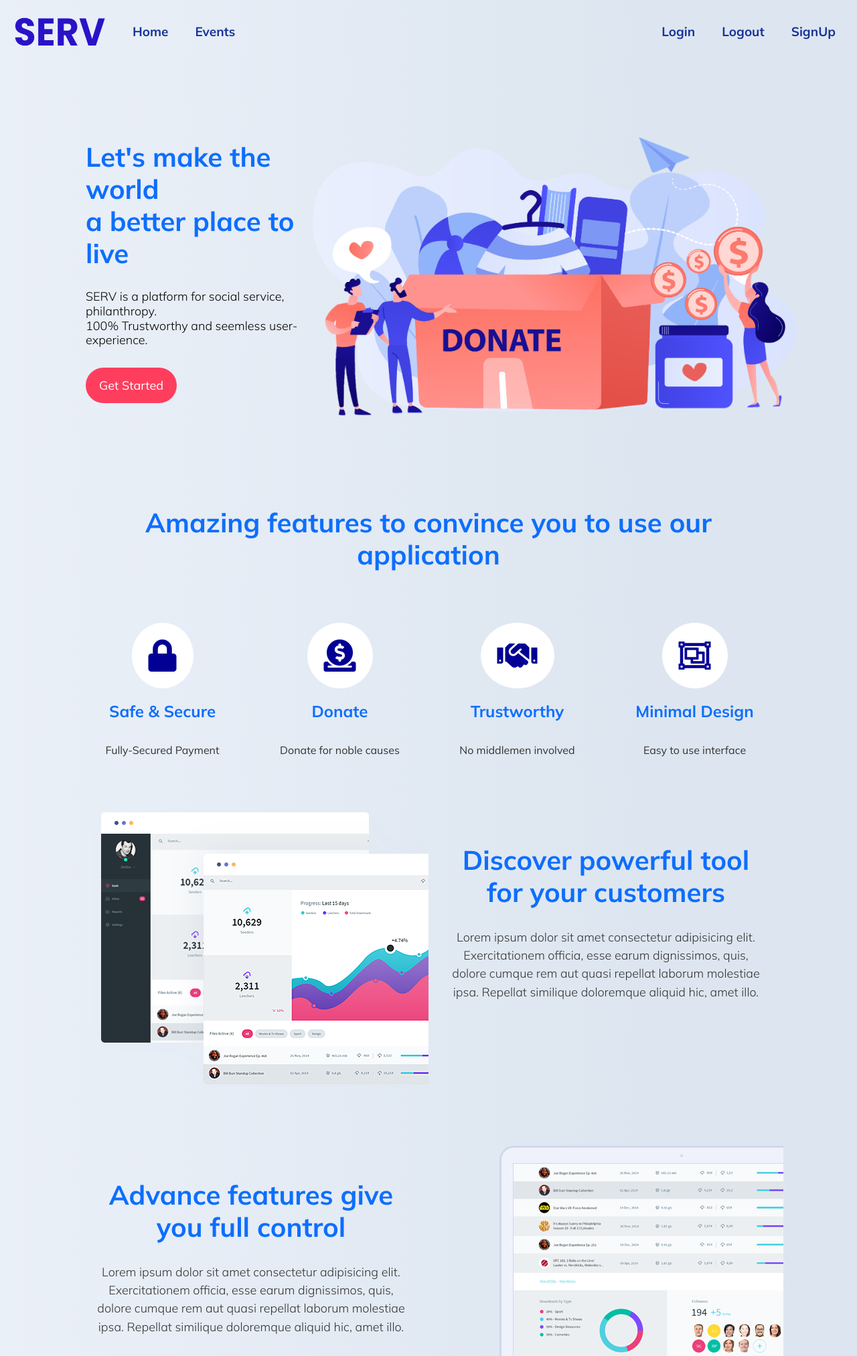
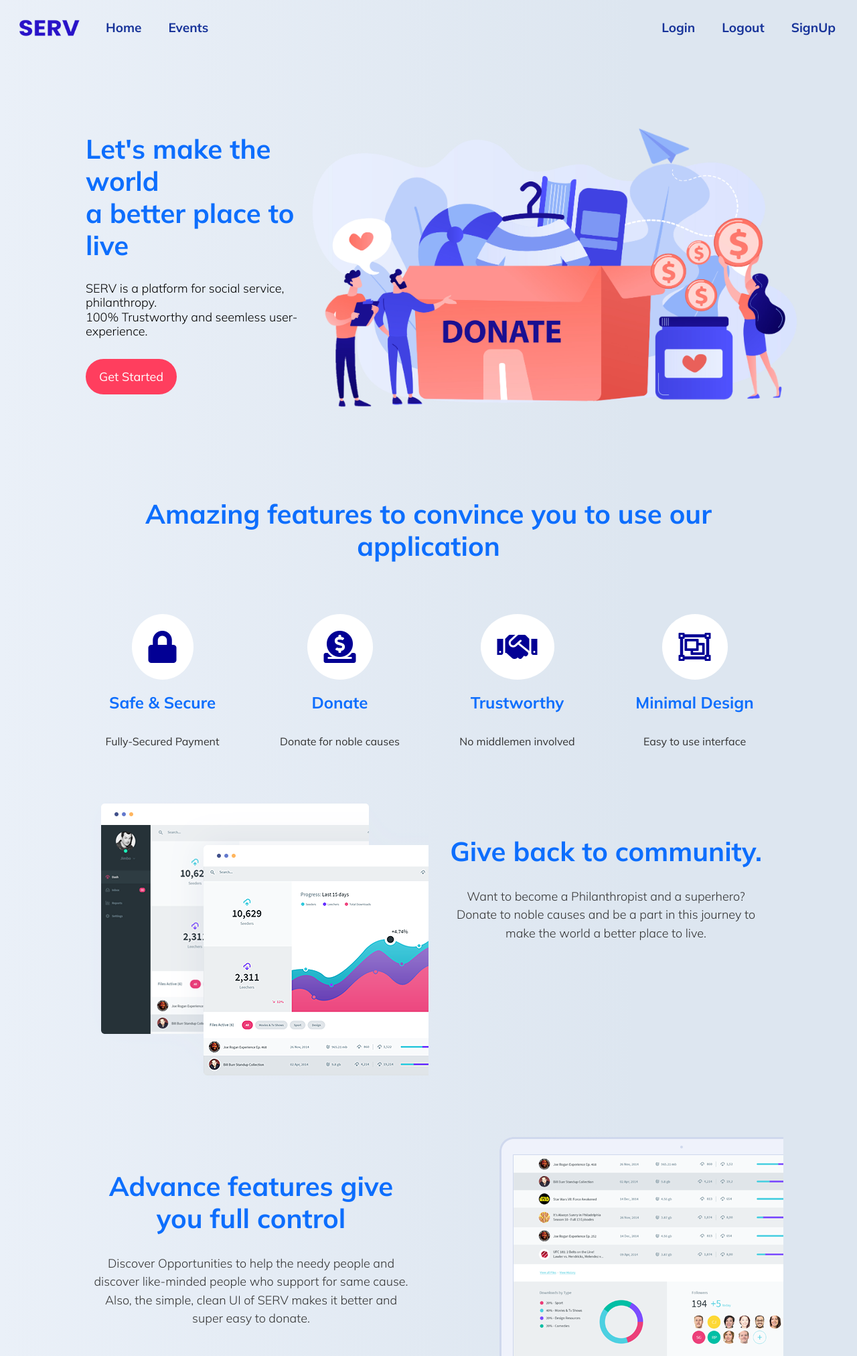
Before and after one commit to MaheshGit0420/SERV, a Django app: page / in a window 1280 px wide. Shown: the top 2025 px of the page at 67% size. Run offline with Django 3.2, Linux system fonts and the light colour scheme; some libraries are stand-ins or nearby versions.

Commit message:
Minor Changes made in templates

```diff
--- a/CleanConquest/settings.py
+++ b/CleanConquest/settings.py
@@ -139,5 +139,5 @@ EMAIL_BACKEND = 'django.core.mail.backends.smtp.EmailBackend'
 EMAIL_HOST = 'smtp.gmail.com'
 EMAIL_USE_TLS = True
 EMAIL_PORT = 587
-EMAIL_HOST_USER = 'sender_mail'
-EMAIL_HOST_PASSWORD = 'sender_pass'
+EMAIL_HOST_USER = 'emailid'
+EMAIL_HOST_PASSWORD = 'password'
--- a/events/templates/events/event_register.html
+++ b/events/templates/events/event_register.html
@@ -9,7 +9,7 @@
     }
   </style>
     <div class="container">
-      <h2>Event Registration Form</h2>
+      <h2 style="color: #173399; margin-top: 25px; margin-bottom: 25px; text-align: center; font-weight: 850;">Event Registration Form</h2>
       <form method="POST">
         {{ form|crispy }}{% csrf_token %}<br>
         <input class="btn btn-primary" type="submit" value="Register">
--- a/main/templates/main/base.html
+++ b/main/templates/main/base.html
@@ -39,7 +39,7 @@
     }
     #navbarSupportedContent a:hover
     {
-      color: rgb(35, 123, 255);
+      color: #237bff;
     }
 
   </style>
@@ -48,7 +48,7 @@
 <body>
   <nav class="navbar navbar-expand-lg navbar-light" id="navbar">
     <div class="container-fluid">
-      <a class="navbar-brand" href="/" id="brand"><img  src="{% static 'images/logo.png' %}" height="70px" width="150px"/></a>
+      <a class="navbar-brand" href="/" id="brand"><img  src="{% static 'images/logo.png' %}" height="40px" width="100px" style="margin-left: 10px;"/></a>
       <button class="navbar-toggler" type="button" data-bs-toggle="collapse" data-bs-target="#navbarSupportedContent" aria-controls="navbarSupportedContent" aria-expanded="false" aria-label="Toggle navigation">
         <span class="navbar-toggler-icon"></span>
       </button>
--- a/main/templates/main/index.html
+++ b/main/templates/main/index.html
@@ -102,13 +102,12 @@
         </div>
         <div class="tech-1-content">
           <h2 class="text-primary l-heading">
-            Discover powerful tool for your customers
+            Give back to community.
           </h2>
           <p class="lead">
-            Lorem ipsum dolor sit amet consectetur adipisicing elit.
-            Exercitationem officia, esse earum dignissimos, quis, dolore cumque
-            rem aut quasi repellat laborum molestiae ipsa. Repellat similique
-            doloremque aliquid hic, amet illo.
+            Want to become a Philanthropist and a superhero? <br>
+            Donate to noble causes and be a part in this
+            journey to make the world a better place to live.
           </p>
         </div>
       </div>
@@ -123,10 +122,9 @@
             Advance features give you full control
           </h2>
           <p class="lead">
-            Lorem ipsum dolor sit amet consectetur adipisicing elit.
-            Exercitationem officia, esse earum dignissimos, quis, dolore cumque
-            rem aut quasi repellat laborum molestiae ipsa. Repellat similique
-            doloremque aliquid hic, amet illo.
+            Discover Opportunities to help the needy people and
+            discover like-minded people who support for same cause.
+            Also, the simple, clean UI of SERV makes it better and super easy to donate.
           </p>
         </div>
         <div class="tech-2-img">
--- a/static/css/mobilestyle.css
+++ b/static/css/mobilestyle.css
@@ -62,6 +62,10 @@
     padding-bottom: 10px;
   }
 
+  #showcase .shimg img {
+    display: none;
+  }
+
   /* Features and FAQ Box */
   .feature,
   .box {
--- a/users/templates/registration/login.html
+++ b/users/templates/registration/login.html
@@ -10,6 +10,7 @@
       }
     </style>
     <div class="container" align="center">
+      <h1 style="color: #173399; font-weight: 850;">Login</h1>
       <form method="POST">
         {{ form|crispy }}{% csrf_token %}
         <br>
--- a/users/templates/users/register.html
+++ b/users/templates/users/register.html
@@ -8,7 +8,7 @@
       }
     </style>
     <div class="container">
-      <h2>User Registration</h2>
+      <h2 style="color: #173399; text-align: center; margin-top: 25px; font-weight: 850;">User Registration</h2>
       <form action="" method="POST">
         {{ form|crispy }}{% csrf_token %}
         <br>
```
Also changed, not shown: db.sqlite3.
